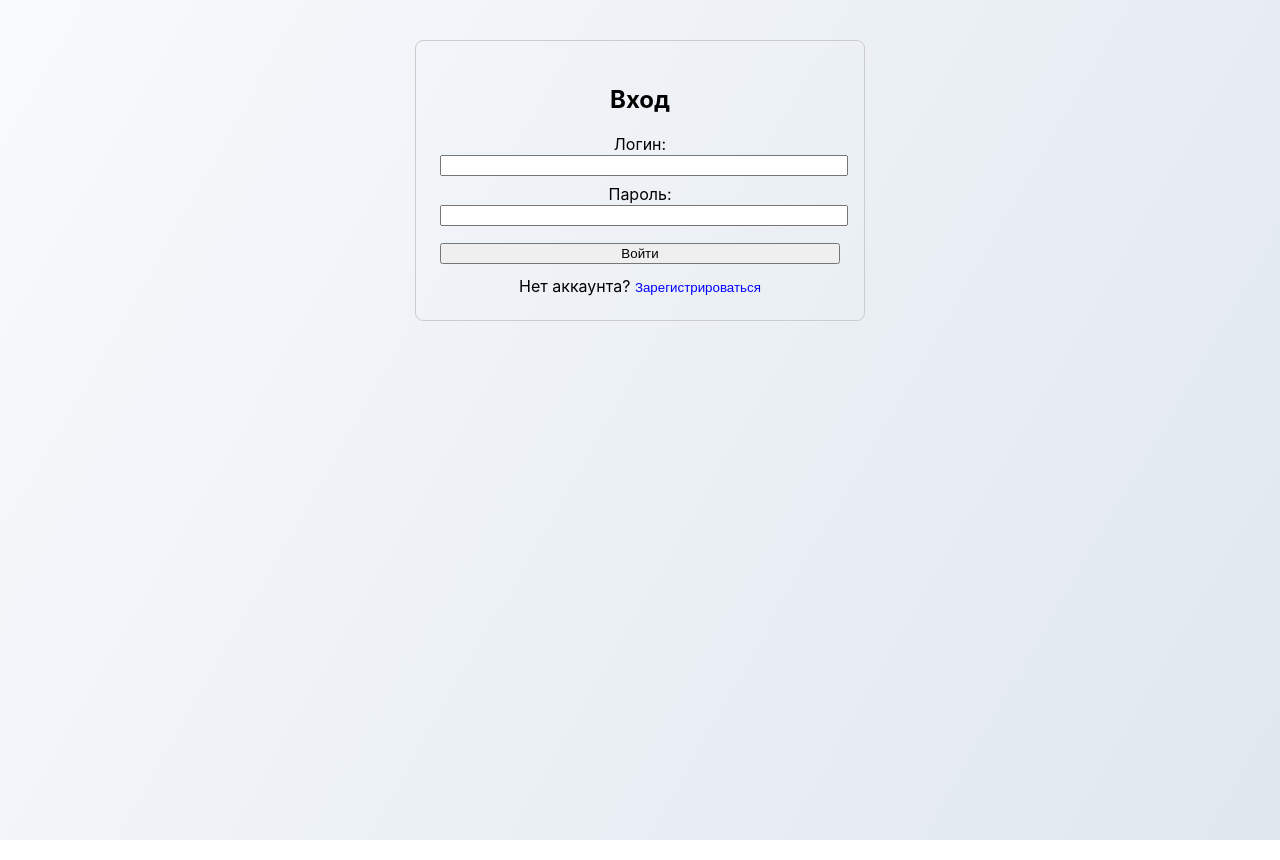
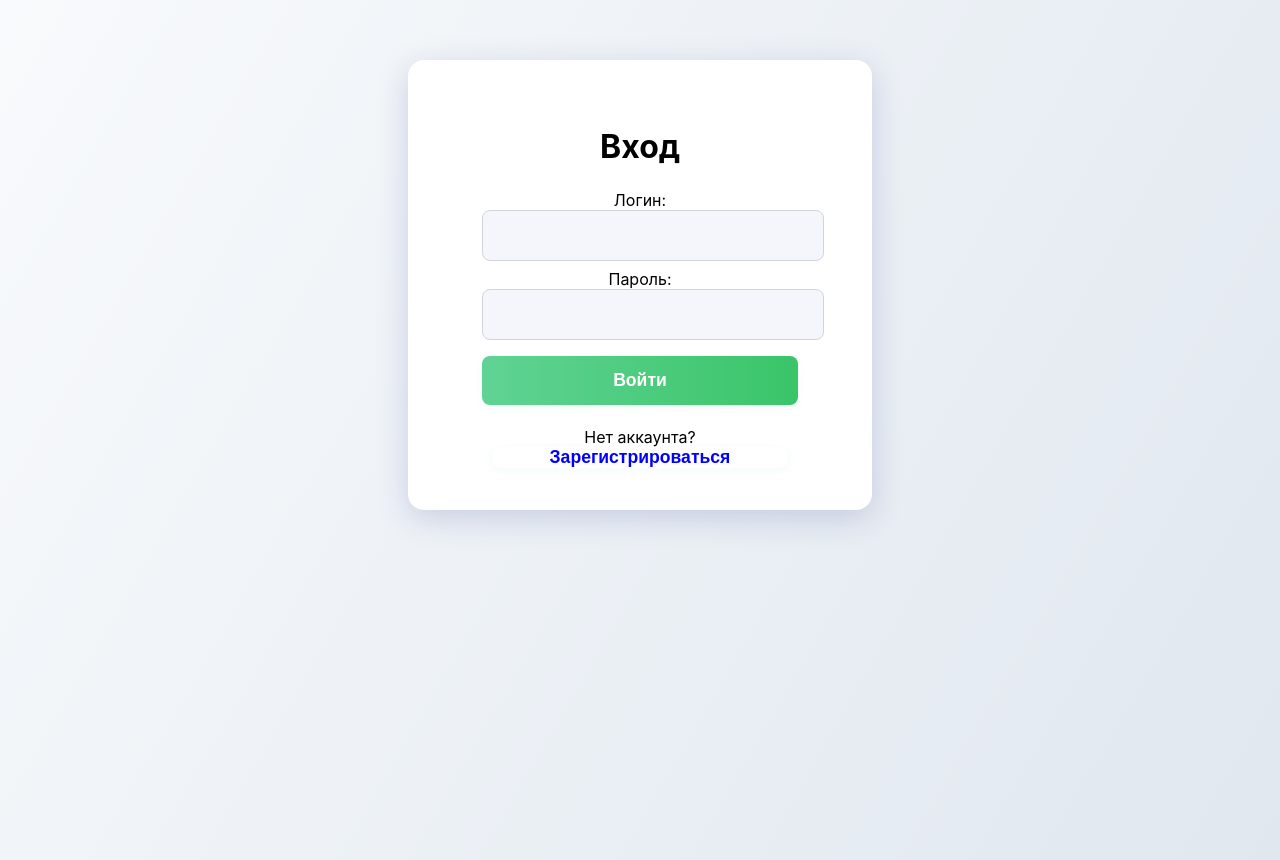
Before and after one commit to fourclash2000/mytestapp, a React (Create React App) app: page / in a window 1280 px wide. Built offline with nearby package versions, Linux system fonts and the light colour scheme.

Commit message:
Добавлен класс auth-container для формы входа

```diff
--- a/src/Login.js
+++ b/src/Login.js
@@ -17,7 +17,7 @@ function Login({ onLogin, onSwitchToRegister }) {
   };
 
   return (
-    <div style={{ maxWidth: 400, margin: '40px auto', border: '1px solid #ccc', padding: 24, borderRadius: 8 }}>
+    <div className="auth-container">
       <h2>Вход</h2>
       <form className="login-form" onSubmit={handleLogin}>
         <div>
```
